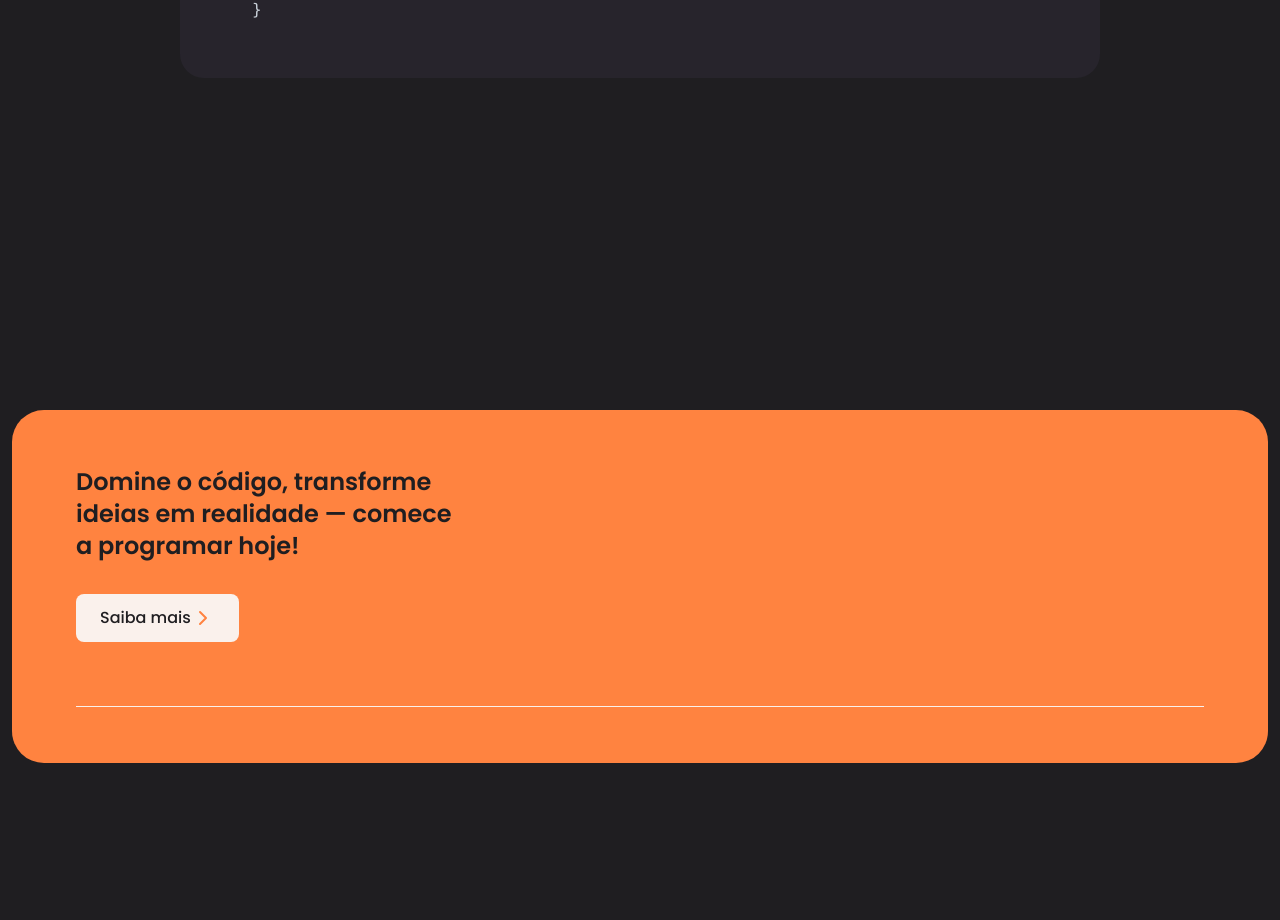
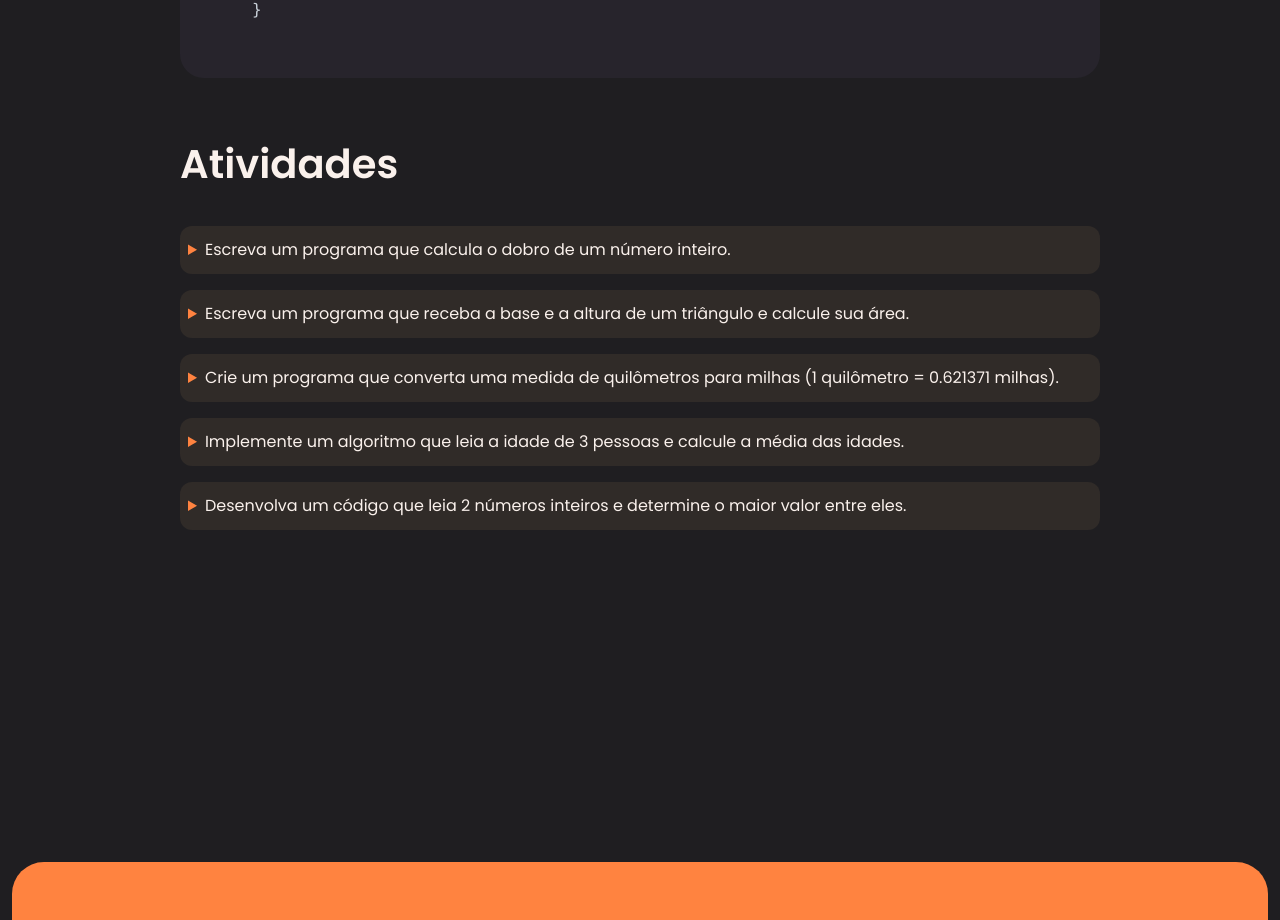
Before and after one commit to kauesandrade/BugHunters, a Next.js app: page /conteudos/modulo3 in a window 1280 px wide. Shown: the part 2058-2978 px from the top of the page. Before the commit the page ends 2833 px from the top, so only its background shows below. Built offline with nearby package versions, Linux system fonts and the light colour scheme.

Commit message:
Adição das atividades

```diff
--- a/src/app/conteudos/modulo3/page.tsx
+++ b/src/app/conteudos/modulo3/page.tsx
@@ -1,4 +1,5 @@
 import CodeBlock from "@/components/CodeBlock";
+import SolutionBlock from "@/components/SolutionBlock";
 import Image from "next/image";
 
 const page = () => {
@@ -72,6 +73,123 @@ int main()
 }`}
                 />
             </section>
+            <section>
+                <h3 className="mt-14 font-semibold text-[2.5rem]">Atividades</h3>
+
+                <div className="flex flex-col gap-4 mt-8">
+                    <SolutionBlock
+                        title={"Escreva um programa que calcula o dobro de um número inteiro."}
+                        code=
+{`#include <stdio.h>
+
+int main() {
+    int numero, dobro;
+
+    printf("Digite um número inteiro: ");
+    scanf("%d", &numero);
+
+    dobro = numero * 2;
+
+    printf("O dobro de %d é %d\\n", numero, dobro);
+
+    return 0;
+}`}
+                    />
+
+                    <SolutionBlock
+                        title={"Escreva um programa que receba a base e a altura de um triângulo e calcule sua área."}
+                        code=
+{`#include <stdio.h>
+
+int main() {
+    float base, altura, area;
+
+    printf("Digite a base do triângulo: ");
+    scanf("%f", &base);
+
+    printf("Digite a altura do triângulo: ");
+    scanf("%f", &altura);
+
+    area = (base * altura) / 2;
+
+    printf("A área do triângulo é %.2f\n", area);
+
+    return 0;
+}`}
+                    />
+
+                    <SolutionBlock
+                        title={"Crie um programa que converta uma medida de quilômetros para milhas (1 quilômetro = 0.621371 milhas)."}
+                        code=
+{`#include <stdio.h>
+
+int main() {
+    float km, milhas;
+
+    printf("Digite a distância em quilômetros: ");
+    scanf("%f", &km);
+
+    milhas = km * 0.621371;
+
+    printf("%.2f quilômetros equivalem a %.2f milhas\n", km, milhas);
+
+    return 0;
+}`}
+                    />
+
+                    <SolutionBlock
+                        title={"Implemente um algoritmo que leia a idade de 3 pessoas e calcule a média das idades."}
+                        code=
+{`#include <stdio.h>
+
+int main() {
+    int idade1, idade2, idade3;
+    float media;
+
+    printf("Digite a idade da primeira pessoa: ");
+    scanf("%d", &idade1);
+
+    printf("Digite a idade da segunda pessoa: ");
+    scanf("%d", &idade2);
+
+    printf("Digite a idade da terceira pessoa: ");
+    scanf("%d", &idade3);
+
+    media = (idade1 + idade2 + idade3) / 3.0;
+
+    printf("A média das idades é %.2f\n", media);
+
+    return 0;
+}`}
+                    />
+
+                    <SolutionBlock
+                        title={"Desenvolva um código que leia 2 números inteiros e determine o maior valor entre eles."}
+                        code=
+{`#include <stdio.h>
+
+int main() {
+    int num1, num2;
+
+    printf("Digite o primeiro número inteiro: ");
+    scanf("%d", &num1);
+
+    printf("Digite o segundo número inteiro: ");
+    scanf("%d", &num2);
+
+    if (num1 > num2) {
+        printf("O maior número é %d\n", num1);
+    } else if (num2 > num1) {
+        printf("O maior número é %d\n", num2);
+    } else {
+        printf("Os dois números são iguais.\n");
+    }
+
+    return 0;
+}`}
+                    />
+                </div>
+            </section>
         </main>
     )
 }
```
